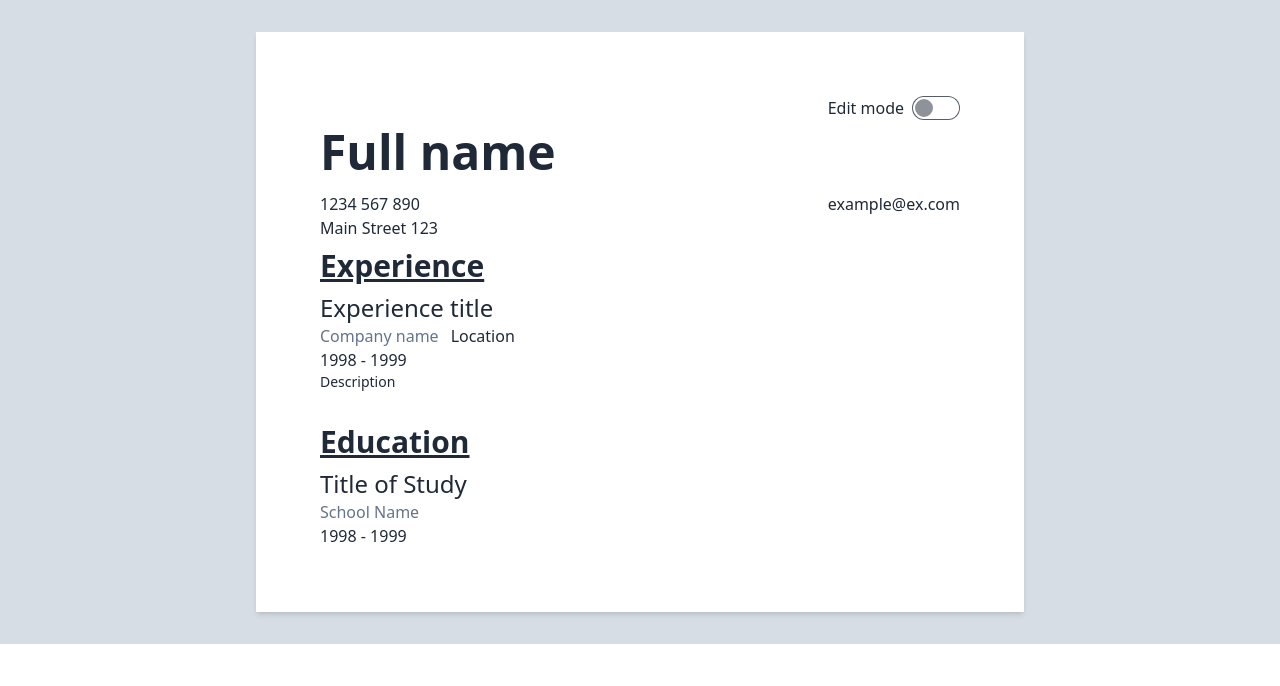
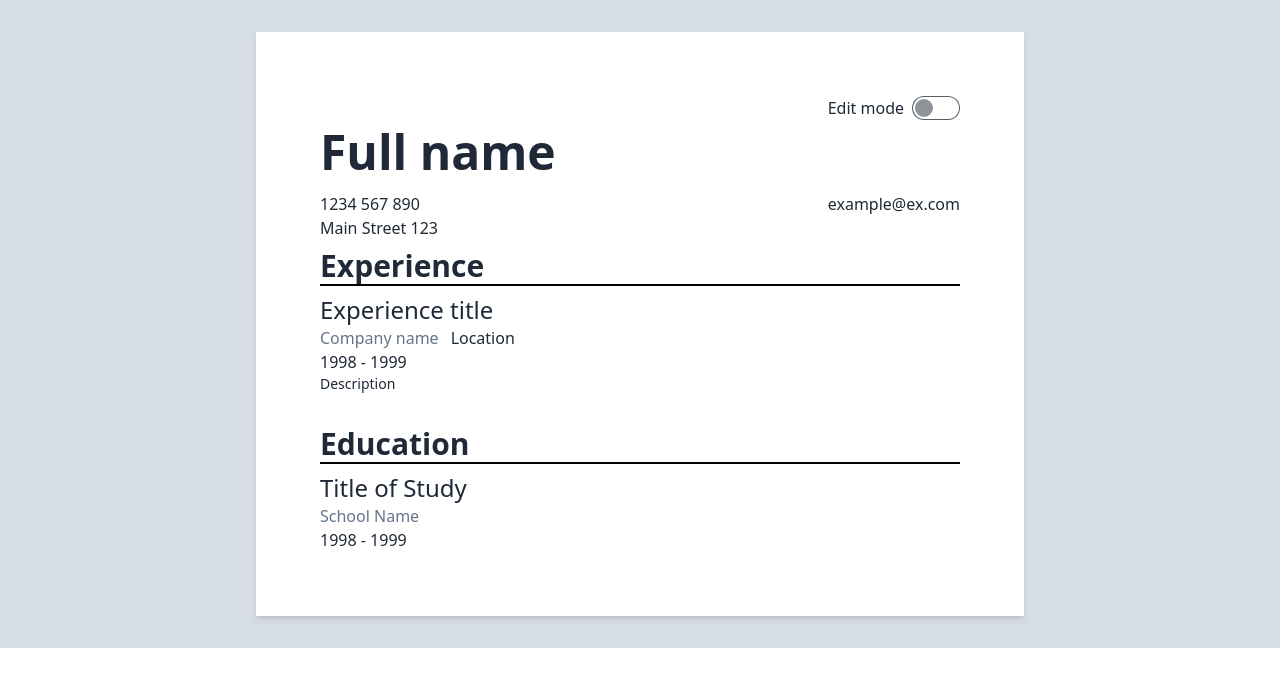
Before and after one commit to youyoumu/cv-application, a React (Vite) app: page / in a window 1280 px wide. Shown: the top 686 px of the page. Built offline with nearby package versions, Linux system fonts and the light colour scheme.

Commit message:
Replace underline with border

```diff
--- a/src/Education.jsx
+++ b/src/Education.jsx
@@ -19,7 +19,9 @@ function Education({ editMode }) {
 
   return (
     <div>
-      <div className="text-3xl font-bold mb-2 underline">Education</div>
+      <div className="text-3xl font-bold mb-2 border-b-2 border-black">
+        Education
+      </div>
       {renderEducationItems}
       {editMode && (
         <div className="w-full flex justify-end">
--- a/src/Experience.jsx
+++ b/src/Experience.jsx
@@ -19,7 +19,9 @@ function Experience({ editMode }) {
 
   return (
     <div className="mb-8">
-      <div className="text-3xl font-bold mb-2 underline">Experience</div>
+      <div className="text-3xl font-bold mb-2 border-b-2 border-black">
+        Experience
+      </div>
       {renderExperienceItems}
       {editMode && (
         <div className="w-full flex justify-end">
--- a/src/output.css
+++ b/src/output.css
@@ -1436,6 +1436,15 @@ html {
   gap: 0.75rem;
 }
 
+.border-b-2 {
+  border-bottom-width: 2px;
+}
+
+.border-black {
+  --tw-border-opacity: 1;
+  border-color: rgb(0 0 0 / var(--tw-border-opacity));
+}
+
 .bg-base-100 {
   --tw-bg-opacity: 1;
   background-color: var(--fallback-b1,oklch(var(--b1)/var(--tw-bg-opacity)));
```
